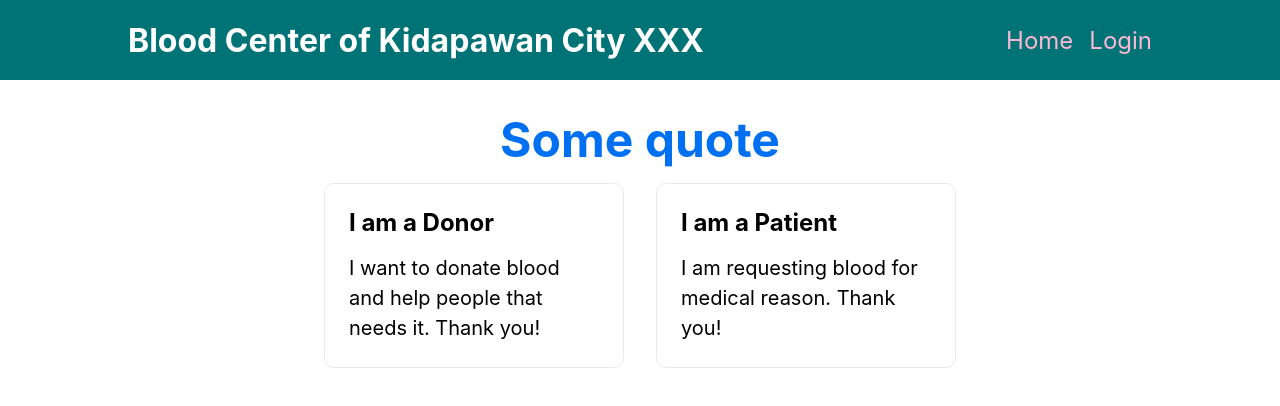
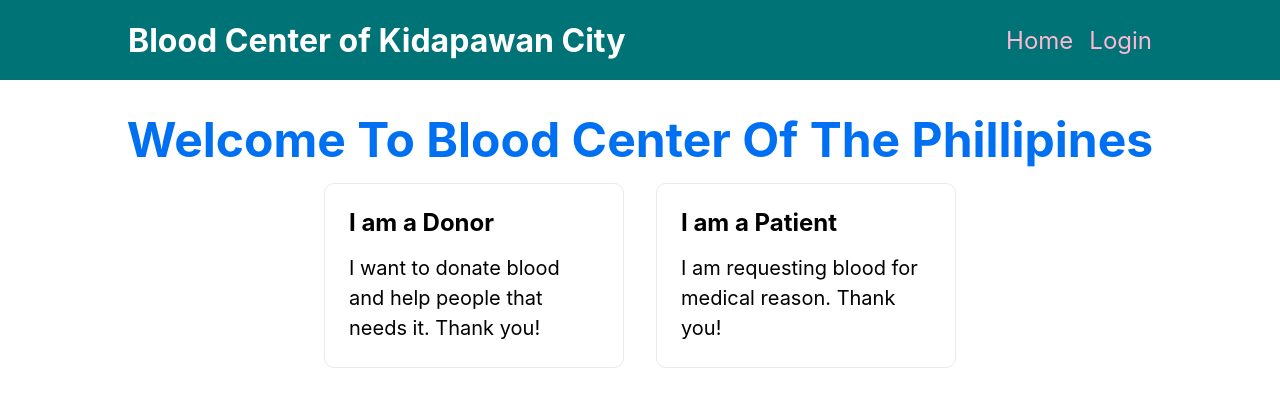
Before and after one commit to rvillaester/blood-center, a Next.js app: page / in a window 1280 px wide. Shown: the top 406 px of the page. Built offline with nearby package versions, Linux system fonts and the light colour scheme.

Commit message:
Revertt Chabges

```diff
--- a/components/layout/MainNavigation.js
+++ b/components/layout/MainNavigation.js
@@ -19,7 +19,7 @@ function MainNavigation() {
 
   return (
     <header className={classes.header}>
-      <div className={classes.logo}>Blood Center of Kidapawan City XXX</div>
+      <div className={classes.logo}>Blood Center of Kidapawan City</div>
       <nav>
         <ul>
           <li>
--- a/pages/index.js
+++ b/pages/index.js
@@ -17,7 +17,7 @@ function HomePage(props) {
       <div className={styles.container}>
         <main className={styles.main}>
           <h1 className={styles.title}>
-            Some quote
+            Welcome To Blood Center Of The Phillipines
           </h1>
 
           <div className={styles.grid}>
```
